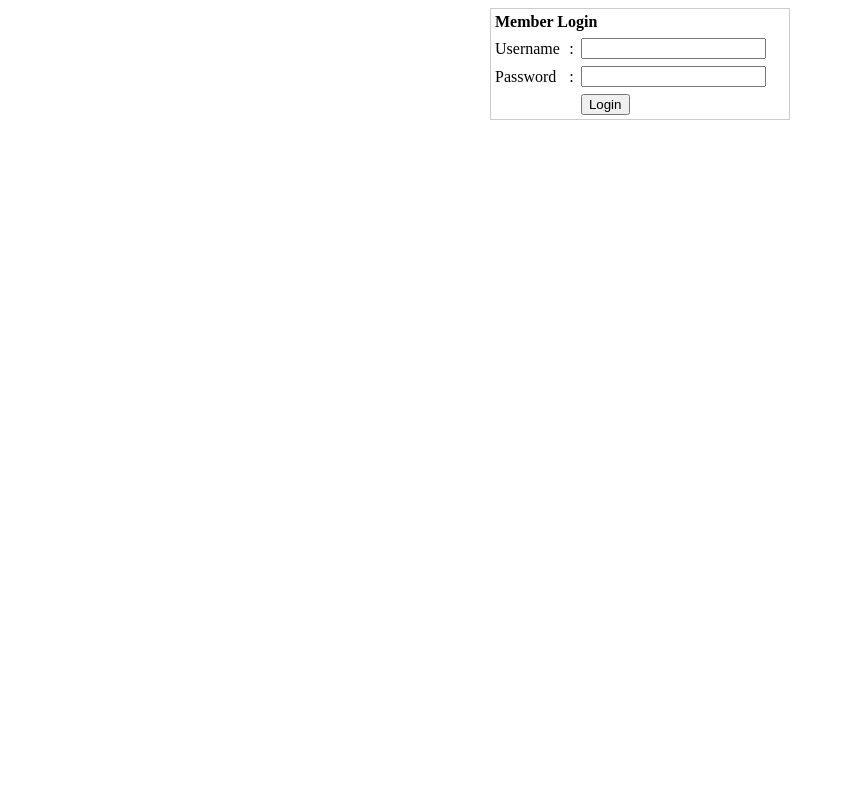
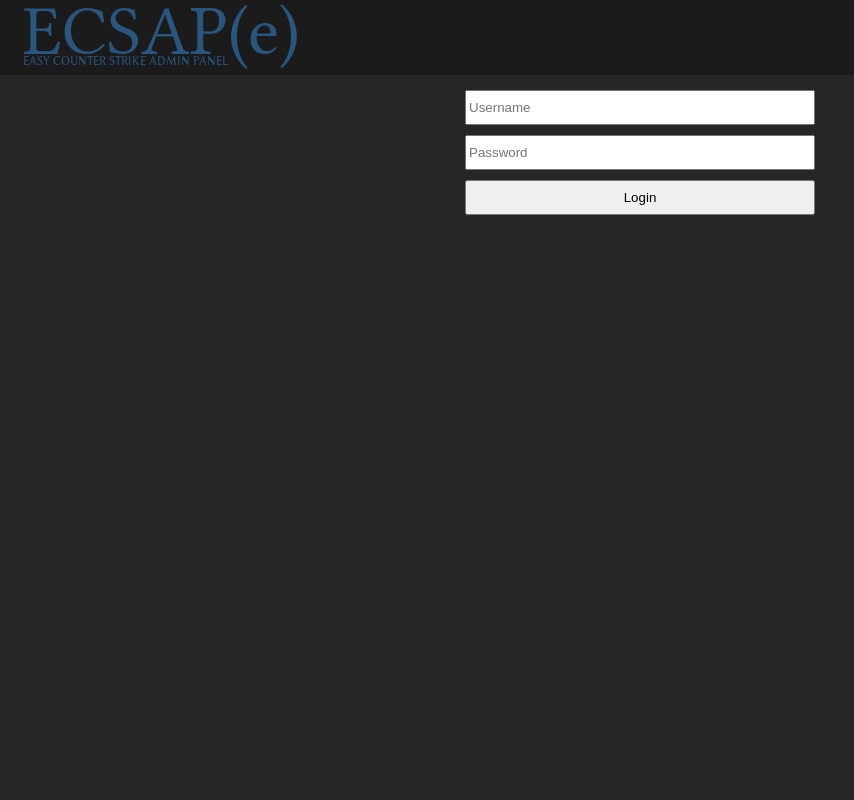
Before and after one commit to brazier/ECSAP-e-, a PHP site: page /login.php in a window 1280 px wide. Shown: the whole page, without its empty margins (0-854 px from the left). Run offline with PHP 8.4, Linux system fonts and the light colour scheme.

Commit message:
Redesign loginpage

```diff
--- a/login.php
+++ b/login.php
@@ -1,28 +1,18 @@
-<table width="300" border="0" align="center" cellpadding="0" cellspacing="1" bgcolor="#CCCCCC">
-<tr>
-<form name="form1" method="post" action="checkin.php">
-<td>
-<table width="100%" border="0" cellpadding="3" cellspacing="1" bgcolor="#FFFFFF">
-<tr>
-<td colspan="3"><strong>Member Login </strong></td>
-</tr>
-<tr>
-<td width="78">Username</td>
-<td width="6">:</td>
-<td width="294"><input name="myusername" type="text" id="myusername"></td>
-</tr>
-<tr>
-<td>Password</td>
-<td>:</td>
-<td><input name="mypassword" type="text" id="mypassword"></td>
-</tr>
-<tr>
-<td>&nbsp;</td>
-<td>&nbsp;</td>
-<td><input type="submit" name="Submit" value="Login"></td>
-</tr>
-</table>
-</td>
-</form>
-</tr>
-</table>
+<html>
+	<head>
+		<title>ECSAP(e) - Easy Counter Strike Admin Panel</title>
+		<link rel="stylesheet" href="style/style.css">
+		<link rel="stylesheet" href="style/menu.css">
+	</head>
+	<body>
+
+		<div class="menubar"></div>
+
+
+			<form name="form1" class="loginbox" method="post" action="checkin.php">
+				<input name="myusername" type="text" id="myusername" placeholder="Username">
+				<input name="mypassword" type="text" id="mypassword" placeholder="Password">
+				<input type="submit" name="Submit" value="Login">
+			</form>
+	</body>
+</html>
--- a/style/menu.css
+++ b/style/menu.css
@@ -1,12 +1,20 @@
+body {
+    margin:0;
+    padding:0;
+}
+
 .menubar
 {
 	width:100%;
-    height:50px;
+    height:75px;
     display:block;
-	background-color:#000;
-    position:fixed;
+	background-color:#1b1b1b;
     top:0;
     left:0;
+    background-image: url("../img/logo.png");
+    background-repeat: no-repeat;
+    padding:0;
+    margin:0 0 15px 0;
 }
 #nav li {
     list-style:none;
--- a/style/style.css
+++ b/style/style.css
@@ -1,3 +1,18 @@
+body {
+    margin:0;
+    padding:0;
+}
+
+.loginbox {
+	margin: 0 auto;
+	width: 350px;
+}
+.loginbox input {
+	float:right;
+	width:350px;
+	height:35px;
+	margin:0 0 10px 0;
+}
 nav ul {
 	padding-left:0;
 	padding-bottom:0;
```
Also changed, not shown: img/logo.png (added), 1 other file.
